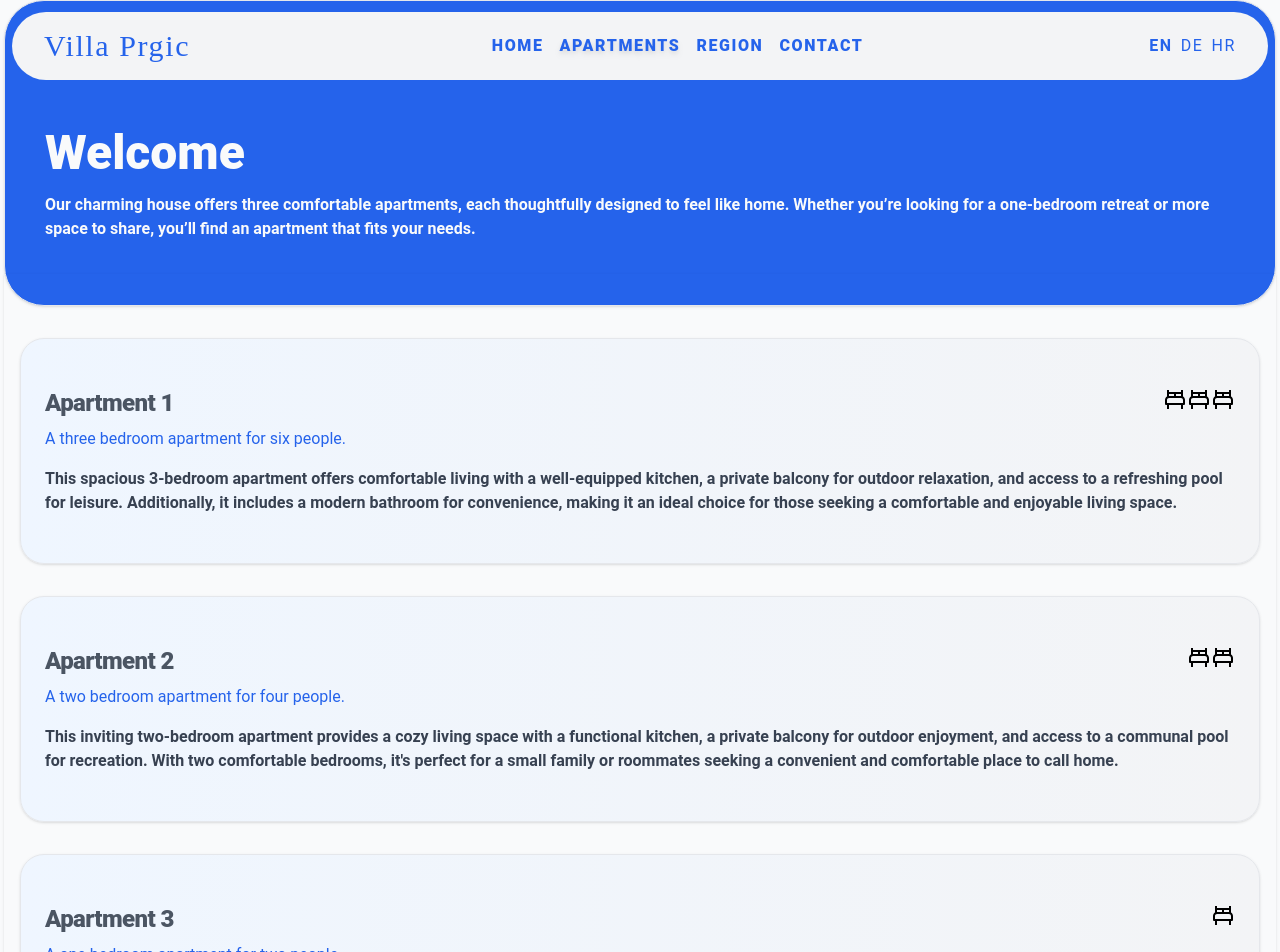
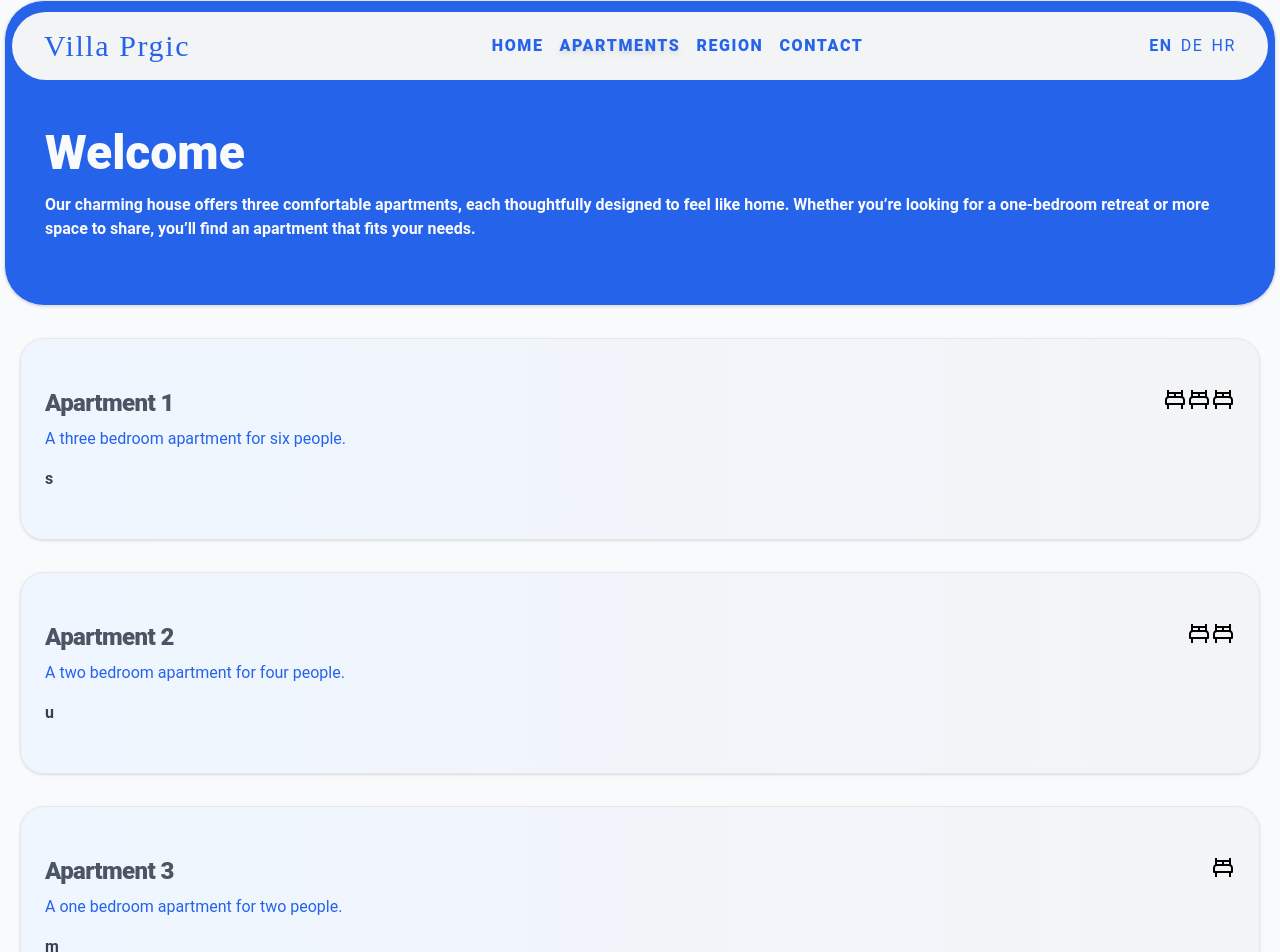
Before and after one commit to valentin994/villa-prgic, a React (Vite) app: page /apartments in a window 1280 px wide. Shown: the top 952 px of the page. Built offline with nearby package versions, Linux system fonts and the light colour scheme.

Commit message:
checkpoint

```diff
--- a/src/Components/ApartmentDetails.tsx
+++ b/src/Components/ApartmentDetails.tsx
@@ -154,10 +154,10 @@ function AparmentDetails() {
   ]);
 
   return (
-    <div className="flex justify-center align-middle w-full px-1 md:px-2 md:pt-2 mb-3">
-      <div className="pt-28 md:pt-24 w-full bg-blue-200 rounded-3xl">
-        <div className="px-2">
-          <div className="bg-blue-500 rounded-[40px] py-4 mb-2">
+    <div className="flex -mt-20 justify-center align-middle w-full px-1 md:px-1 mb-3">
+      <div className=" w-full  rounded-3xl">
+        <div className="">
+          <div className=" pt-28 md:pt-24 bg-blue-600 rounded-[40px] py-4 mb-2">
             <p className="text-xl md:text-3xl text-gray-50 text-center font-bold">
               {name}
             </p>
--- a/src/Components/Cards/ApartmentCard.tsx
+++ b/src/Components/Cards/ApartmentCard.tsx
@@ -55,7 +55,7 @@ function ApartmentCard({
           </div>
           <p className="mb-4 text-blue-600">{apartment.detail}</p>
           <p className="hidden text-gray-700 font-semibold md:max-[4200px]:block">
-            {apartment.summary}
+            {t("summary")[index]}
           </p>
           <div className="flex md:hidden">
             {[...Array(3-index)].map(
--- a/src/UI/Apartments.tsx
+++ b/src/UI/Apartments.tsx
@@ -18,7 +18,7 @@ function Apartments() {
         </p>
       </div>
       <div className="-mt-8">
-        <div className="pt-8 pb-1 md:pb-4 shadow rounded-br-[40px] rounded-bl-[40px]">
+        <div className="pt-8 pb-1 md:pb-4 ">
           {apartmentDetails.map((apartment: iApartment, index: number) => (
             <ApartmentCard key={apartment.link} apartment={apartment} index={index} />
           ))}
--- a/src/UI/Home.tsx
+++ b/src/UI/Home.tsx
@@ -33,7 +33,7 @@ function Home() {
         </div>
       </div>
       <div className="py-4 px-1 mb-8 -mt-28">
-        <div className="flex flex-col rounded-b-[40px] bg-white border shadow md:flex-row gap-4 pt-28 pb-8 md:px-24">
+        <div className="flex flex-col md:flex-row gap-4 pt-28 pb-8 md:px-24">
           <div className="rounded-xl py-4 px-8 w-full">
             <h1 className="text-blue-500 text-center font-bold text-4xl">
               Ante
--- a/src/data/aparment_data.json
+++ b/src/data/aparment_data.json
@@ -6,8 +6,6 @@
     "features": ["Kitchen", "Pool", "Coffee Maker"],
     "price": 200,
     "imageLink": "https://woop14abphufecql.public.blob.vercel-storage.com/apartman_1-WCXsNwvMXYQIV9fQv7DrebUUm27i7Z.jpg",
-    "summary": "This spacious 3-bedroom apartment offers comfortable living with a well-equipped kitchen, a private balcony for outdoor relaxation, and access to a refreshing pool for leisure. Additionally, it includes a modern bathroom for convenience, making it an ideal choice for those seeking a comfortable and enjoyable living space.",
-    "number_of_beds": 3,
     "firstImage": "https://woop14abphufecql.public.blob.vercel-storage.com/apartments-FZ3rsKJMYR9dq9IkFJugsYMk1TilBf.jpg",
     "firstGridImageList": [
       "https://woop14abphufecql.public.blob.vercel-storage.com/apartmani/a1/WEB_Prgic_Appartement_1_001-yAbXV6SbPhdCJXtoNsQGTA7F4qhtwY.jpg",
@@ -30,8 +28,6 @@
     "features": ["Kitchen", "Pool", "Coffee Maker"],
     "price": 200,
     "imageLink": "https://woop14abphufecql.public.blob.vercel-storage.com/rooms-np3C9gmuZJsbyyTP35YwyR7KO9luvy.jpg",
-    "summary": "This inviting two-bedroom apartment provides a cozy living space with a functional kitchen, a private balcony for outdoor enjoyment, and access to a communal pool for recreation. With two comfortable bedrooms, it's perfect for a small family or roommates seeking a convenient and comfortable place to call home.",
-    "number_of_beds": 2,
     "firstImage": "https://woop14abphufecql.public.blob.vercel-storage.com/apartmani/a2/WEB_Prgic_Appartement_2_006%281%29-loa3Mtwsg0Algdr5HxRQSTLOp7lpVp.jpg",
     "firstGridImageList": [
       "https://woop14abphufecql.public.blob.vercel-storage.com/apartmani/a2/WEB_Prgic_Appartement_2_005-JbctP0D64Dj7OQQoTHobXBBaupSLkM.jpg",
@@ -54,8 +50,6 @@
     "features": ["Kitchen", "Pool", "Coffee Maker"],
     "price": 200,
     "imageLink": "https://woop14abphufecql.public.blob.vercel-storage.com/apartman_3-T2Zpas2OxGzLth8cMrgCpGFwTKxoCS.jpg",
-    "summary": "This charming one-bedroom apartment offers a cozy living environment with a well-appointed kitchen, a private balcony for personal relaxation, and access to communal amenities like a pool. Ideal for singles or couples, it provides a convenient and comfortable living space for those looking for a smaller, more intimate home.",
-    "number_of_beds": 1,
     "firstImage": "https://woop14abphufecql.public.blob.vercel-storage.com/apartmani/a3/WEB_Prgic_Appartement_3_001-qsS56ScgXasFn7yFukE6xmja9i6Rzk.jpg",
     "firstGridImageList": [
       "https://woop14abphufecql.public.blob.vercel-storage.com/apartmani/a3/WEB_Prgic_Appartement_3_002-pJUSf7JEvE6b3ZZQtE6CkoEW6y43FD.jpg",
--- a/src/interfaces.ts
+++ b/src/interfaces.ts
@@ -6,9 +6,7 @@ interface iApartment {
   detail: string;
   features: string[];
   price: number;
-  summary: string;
   imageLink: string;
-  number_of_beds: number;
   firstImage: string;
   firstGridImageList: string[];
   secondImage: string;
```
